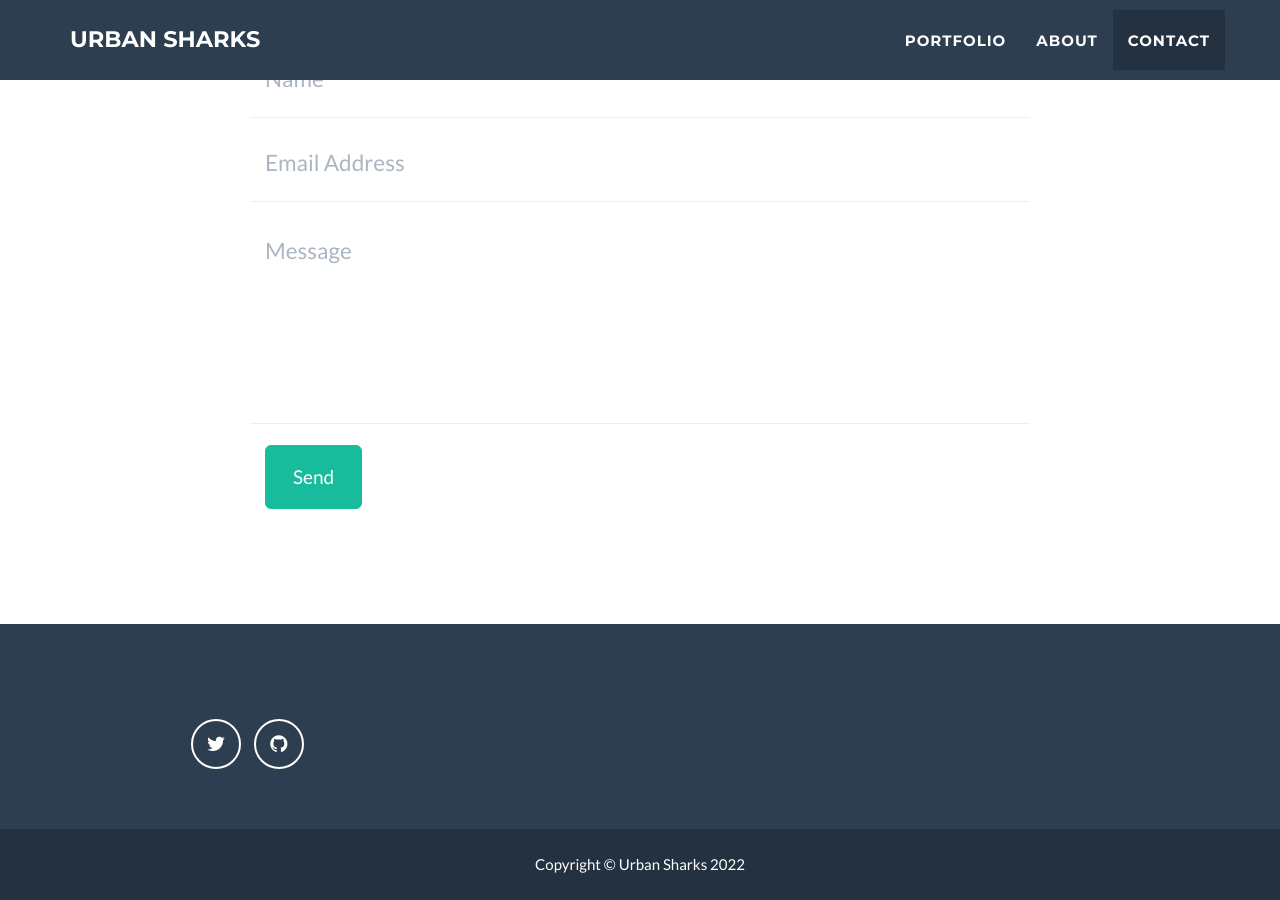
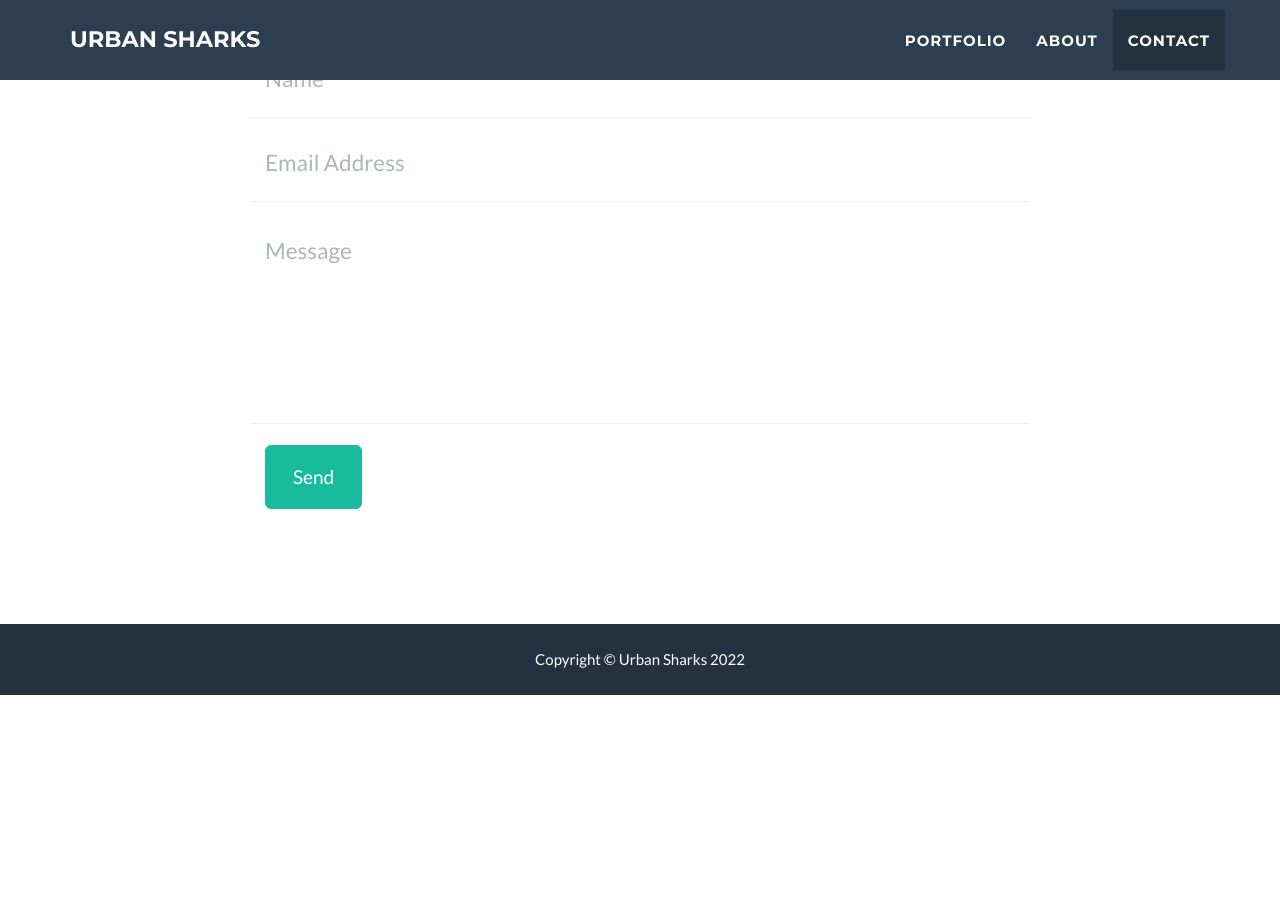
Before and after one commit to DYORBOY/urbansharks.github.io, a Jekyll site: the page built from _posts/2014-07-18-project-1.markdown, in a window 1280 px wide and 900 px high, scrolled down 3305 px. Built offline with Jekyll 4.4.1, drawn with Linux system fonts in a browser that asks for light colours; after the commit the page ends 4000 px from its top, so only the background shows below that.

Commit message:
Update footer.html

```diff
--- a/_includes/footer.html
+++ b/_includes/footer.html
@@ -1,23 +1,6 @@
     <!-- Footer -->
     <footer class="text-center">
-        <div class="footer-above">
-            <div class="container">
-                <div class="row">
 
-                    <div class="footer-col col-md-4">
-                        <h3>{{ site.footer.social }}</h3>
-                        <ul class="list-inline">
-                            {% for network in site.social %}
-                            <li>
-                                <a href="{{ network.url }}" class="btn-social btn-outline"><i class="fa fa-fw fa-{{ network.title }}"></i></a>
-                            </li>
-		                    {% endfor %}
-                        </ul>
-                    </div>
-
-                </div>
-            </div>
-        </div>
         <div class="footer-below">
             <div class="container">
                 <div class="row">
```
